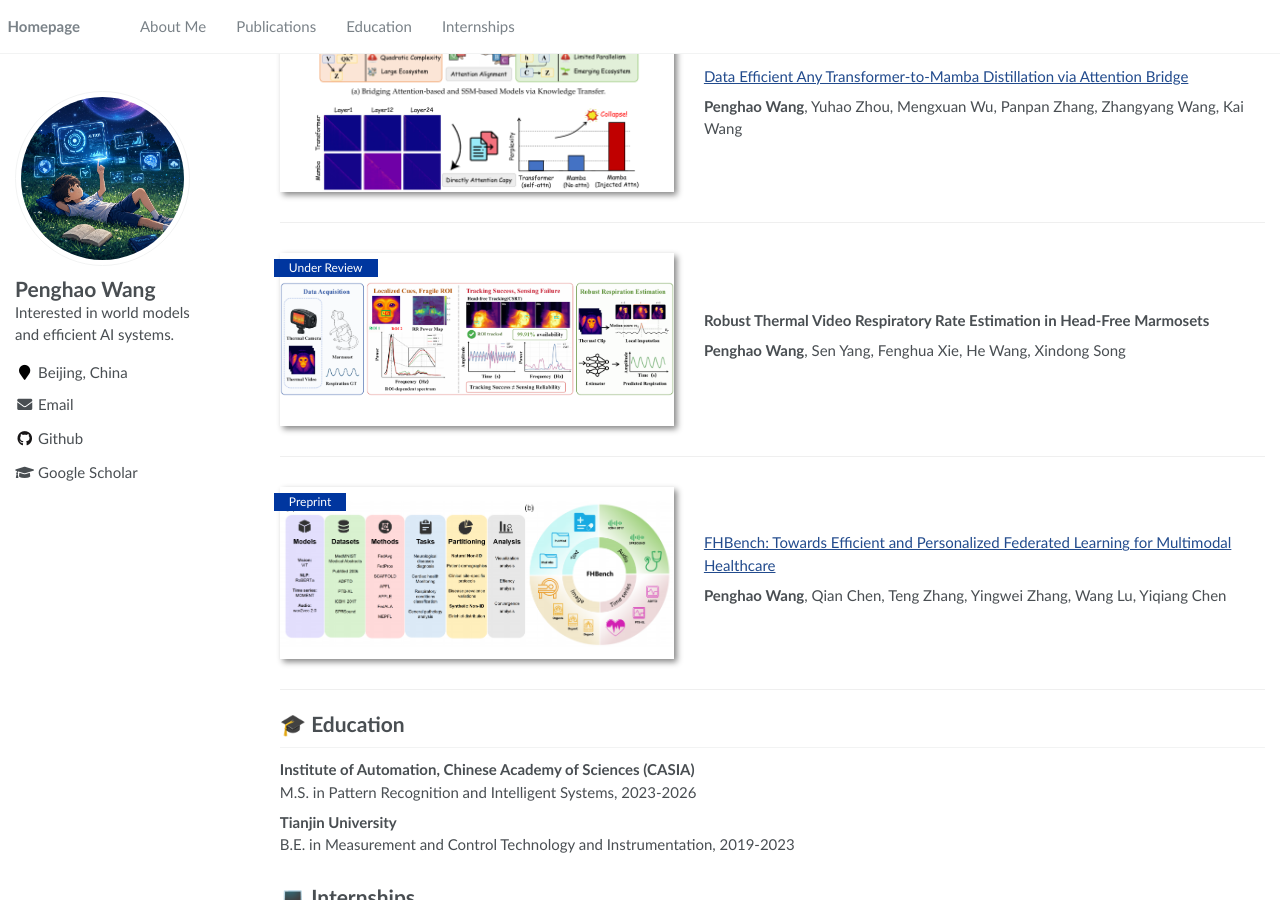
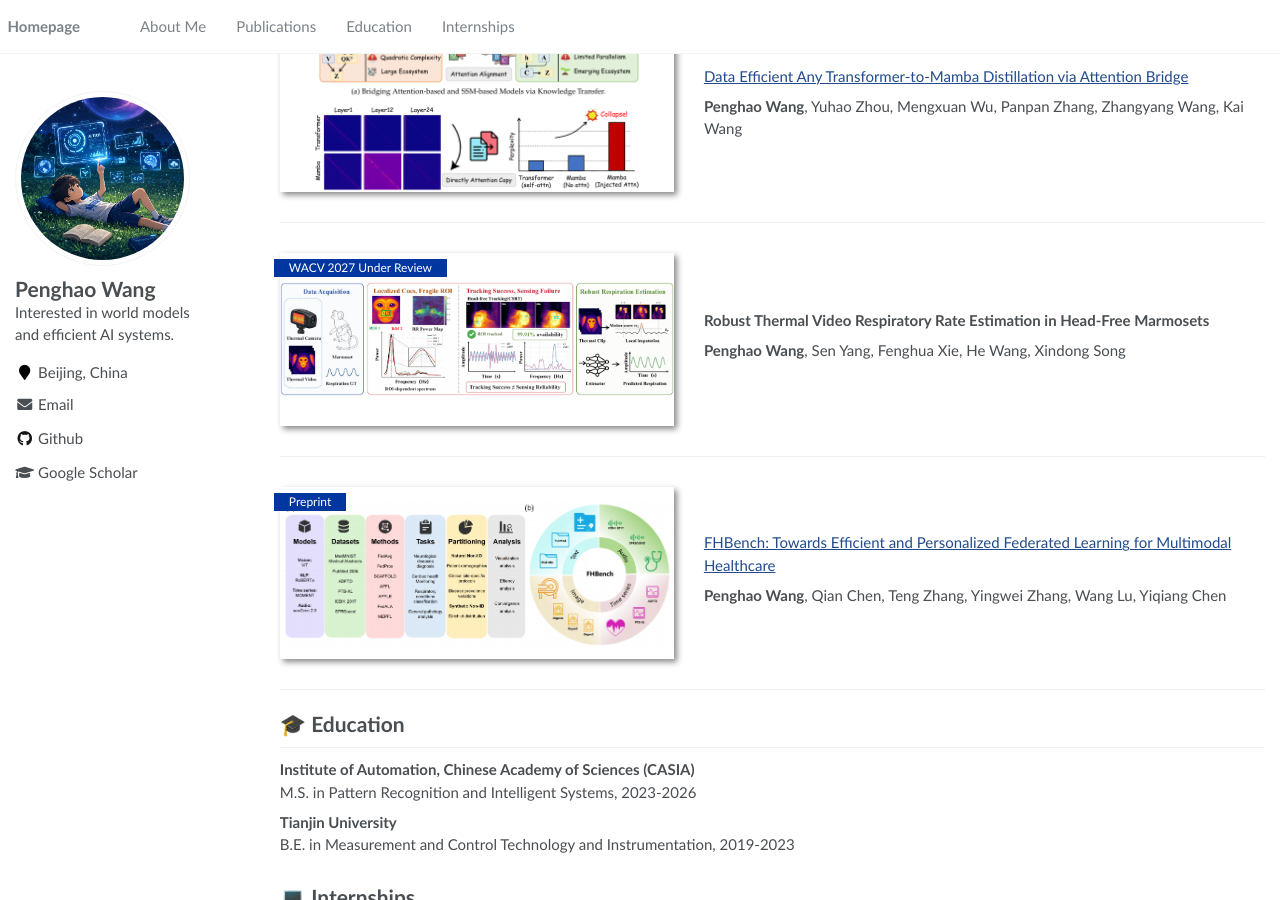
Before and after one commit to wph6/wph6.github.io, a Jekyll site: the page built from _pages/about.md, in a window 1280 px wide and 900 px high, scrolled down 531 px. Built offline with Jekyll 4.4.1, drawn with Linux system fonts in a browser that asks for light colours.

Commit message:
Add WACV 2027 review status

```diff
--- a/_pages/about.md
+++ b/_pages/about.md
@@ -50,7 +50,7 @@ My research focuses on world models and efficient AI systems. I am currently wor
 **Penghao Wang**, Yuhao Zhou, Mengxuan Wu, Panpan Zhang, Zhangyang Wang, Kai Wang
 </div></div>
 
-<div class='paper-box'><div class='paper-box-image'><div><div class="badge">Under Review</div><img src='images/marmoset_overview.png' alt="sym" width="100%"></div></div>
+<div class='paper-box'><div class='paper-box-image'><div><div class="badge">WACV 2027 Under Review</div><img src='images/marmoset_overview.png' alt="sym" width="100%"></div></div>
 <div class='paper-box-text' markdown="1">
 
 **Robust Thermal Video Respiratory Rate Estimation in Head-Free Marmosets**
```
